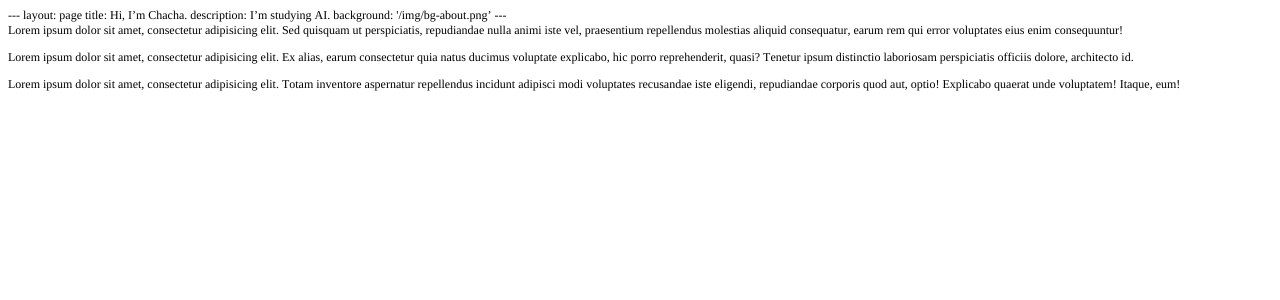
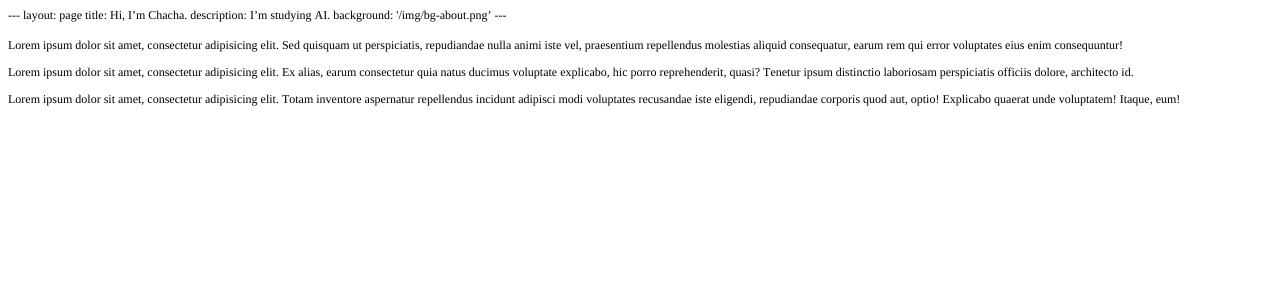
Before and after one commit to djpanda1217/djpanda1217.github.io, a Jekyll site: the page about.html, which Jekyll copies as it is, in a window 1280 px wide. Shown: the top 300 px of the page. Built offline with Jekyll 4.4.1, drawn with Linux system fonts in a browser that asks for light colours.

```diff
--- a/about.html
+++ b/about.html
@@ -8,14 +8,16 @@
   <meta name="CocoaVersion" content="2299.5">
   <style type="text/css">
     p.p1 {margin: 0.0px 0.0px 0.0px 0.0px; font: 12.0px Times; -webkit-text-stroke: #000000}
-    p.p2 {margin: 0.0px 0.0px 12.0px 0.0px; font: 12.0px Times; -webkit-text-stroke: #000000}
+    p.p2 {margin: 0.0px 0.0px 0.0px 0.0px; font: 12.0px Times; -webkit-text-stroke: #000000; min-height: 14.0px}
+    p.p3 {margin: 0.0px 0.0px 12.0px 0.0px; font: 12.0px Times; -webkit-text-stroke: #000000}
     span.s1 {font-kerning: none}
   </style>
 </head>
 <body>
 <p class="p1"><span class="s1">--- layout: page title: Hi, I’m Chacha. description: I’m studying AI. background: '/img/bg-about.png’ ---</span></p>
-<p class="p2"><span class="s1">Lorem ipsum dolor sit amet, consectetur adipisicing elit. Sed quisquam ut perspiciatis, repudiandae nulla animi iste vel, praesentium repellendus molestias aliquid consequatur, earum rem qui error voluptates eius enim consequuntur!</span></p>
-<p class="p2"><span class="s1">Lorem ipsum dolor sit amet, consectetur adipisicing elit. Ex alias, earum consectetur quia natus ducimus voluptate explicabo, hic porro reprehenderit, quasi? Tenetur ipsum distinctio laboriosam perspiciatis officiis dolore, architecto id.</span></p>
-<p class="p2"><span class="s1">Lorem ipsum dolor sit amet, consectetur adipisicing elit. Totam inventore aspernatur repellendus incidunt adipisci modi voluptates recusandae iste eligendi, repudiandae corporis quod aut, optio! Explicabo quaerat unde voluptatem! Itaque, eum!</span></p>
+<p class="p2"><span class="s1"></span><br></p>
+<p class="p3"><span class="s1">Lorem ipsum dolor sit amet, consectetur adipisicing elit. Sed quisquam ut perspiciatis, repudiandae nulla animi iste vel, praesentium repellendus molestias aliquid consequatur, earum rem qui error voluptates eius enim consequuntur!</span></p>
+<p class="p3"><span class="s1">Lorem ipsum dolor sit amet, consectetur adipisicing elit. Ex alias, earum consectetur quia natus ducimus voluptate explicabo, hic porro reprehenderit, quasi? Tenetur ipsum distinctio laboriosam perspiciatis officiis dolore, architecto id.</span></p>
+<p class="p3"><span class="s1">Lorem ipsum dolor sit amet, consectetur adipisicing elit. Totam inventore aspernatur repellendus incidunt adipisci modi voluptates recusandae iste eligendi, repudiandae corporis quod aut, optio! Explicabo quaerat unde voluptatem! Itaque, eum!</span></p>
 </body>
 </html>
```
